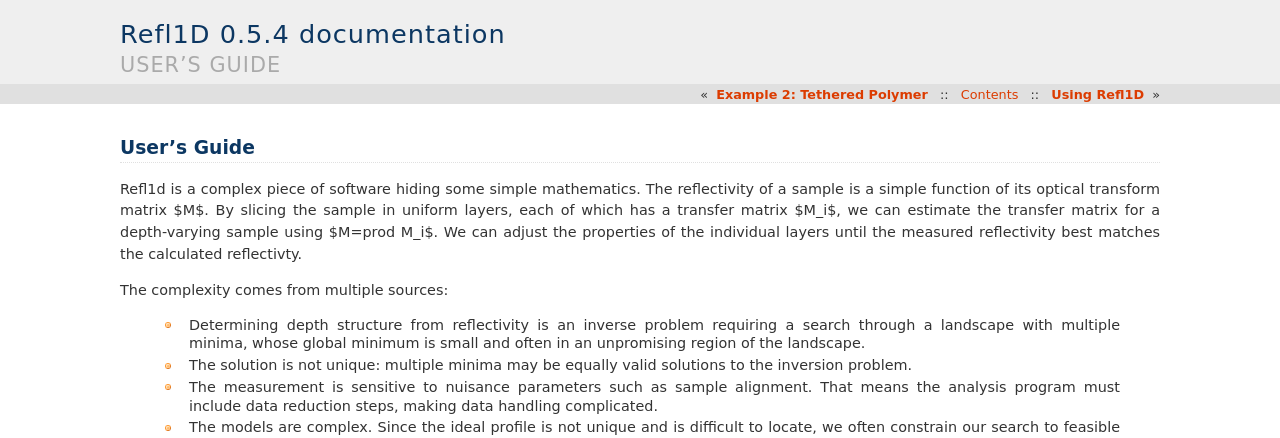
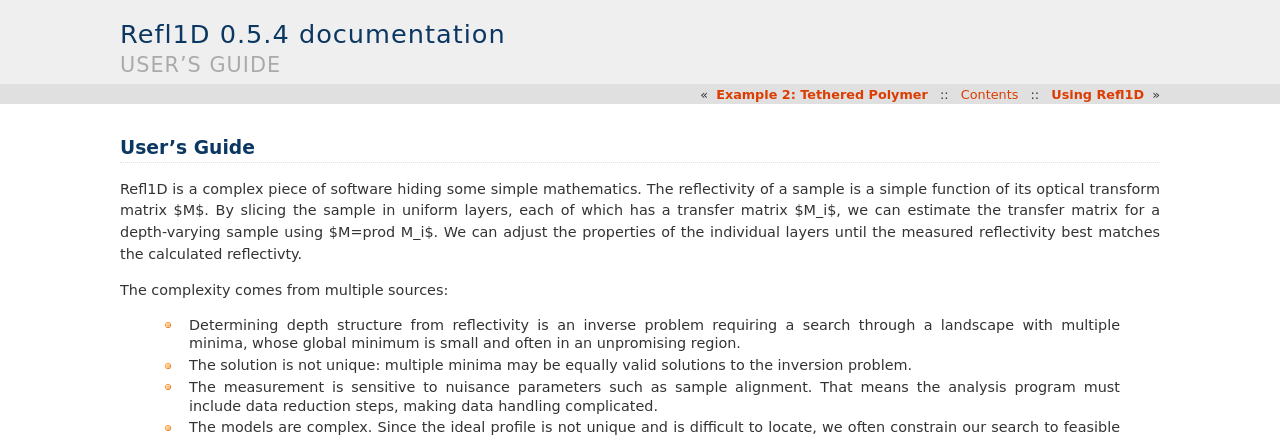
Before and after one commit to reflectometry/refl1d, a Sphinx documentation site: the page built from doc/guide/index.rst, in a window 1280 px wide. Shown: the top 438 px of the page. Built offline with Sphinx 7.4.7, drawn with Linux system fonts in a browser that asks for light colours; pages that are not in the unit, such as notebooks, are missing from menus.

```diff
--- a/doc/guide/index.rst
+++ b/doc/guide/index.rst
@@ -4,7 +4,7 @@
 User's Guide
 ############
 
-Refl1d is a complex piece of software hiding some simple mathematics.
+Refl1D is a complex piece of software hiding some simple mathematics.
 The reflectivity of a sample is a simple function of its optical
 transform matrix $M$.  By slicing the sample in uniform layers, each
 of which has a transfer matrix $M_i$, we can estimate the transfer
@@ -14,10 +14,9 @@ reflectivity best matches the calculated reflectivty.
 
 The complexity comes from multiple sources:
 
-   * Determining depth structure from reflectivity is an
-     inverse problem requiring a search through a landscape with multiple
-     minima, whose global minimum is small and often in an unpromising
-     region of the landscape.
+   * Determining depth structure from reflectivity is an inverse problem
+     requiring a search through a landscape with multiple minima, whose
+     global minimum is small and often in an unpromising region.
    * The solution is not unique:  multiple minima may be equally valid
      solutions to the inversion problem.
    * The measurement is sensitive to nuisance parameters such as sample
```
Also changed, not shown: doc/getting_started/install.rst (+11 -9 lines), 1 other file.
